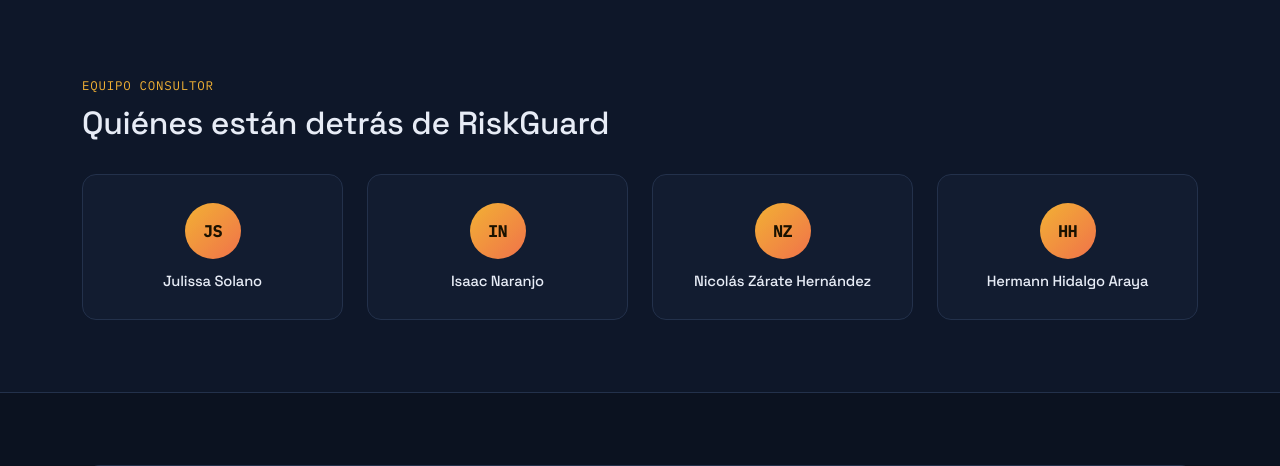
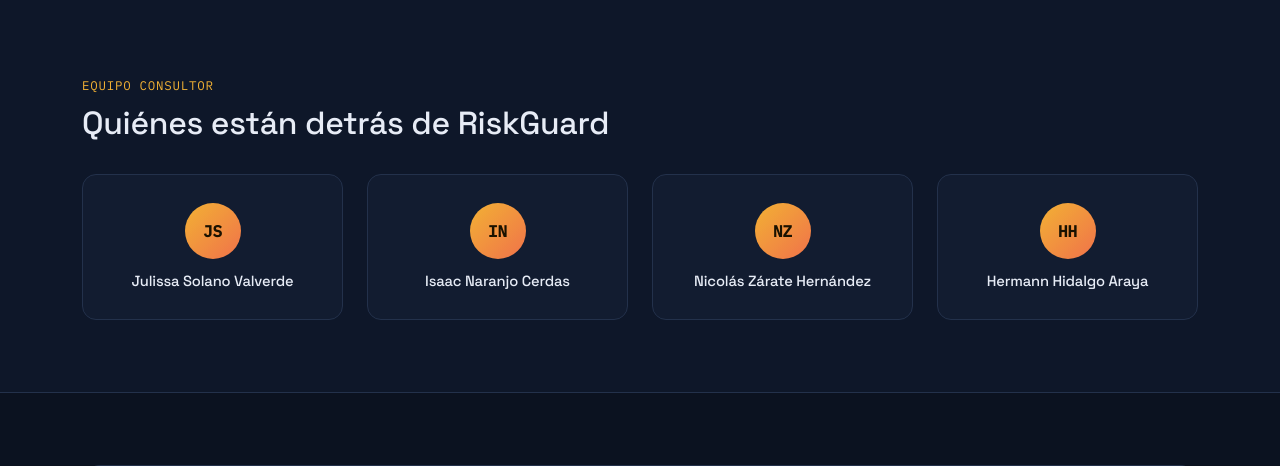
Before and after one commit to nico45zh/PaginaEmpresaConsultoria, a PHP site: page / in a window 1280 px wide. Shown: the part 1957-2423 px from the top of the page. Run offline with PHP 8.4, Linux system fonts and the light colour scheme.

Commit message:
Nombres Completos
Segundo Apellido agregado

```diff
--- a/index.php
+++ b/index.php
@@ -160,13 +160,13 @@
                 <div class="col-6 col-md-3">
                     <div class="team-card">
                         <div class="team-avatar">JS</div>
-                        <h6>Julissa Solano</h6>
+                        <h6>Julissa Solano Valverde</h6>
                     </div>
                 </div>
                 <div class="col-6 col-md-3">
                     <div class="team-card">
                         <div class="team-avatar">IN</div>
-                        <h6>Isaac Naranjo</h6>
+                        <h6>Isaac Naranjo Cerdas</h6>
                     </div>
                 </div>
                 <div class="col-6 col-md-3">
```
